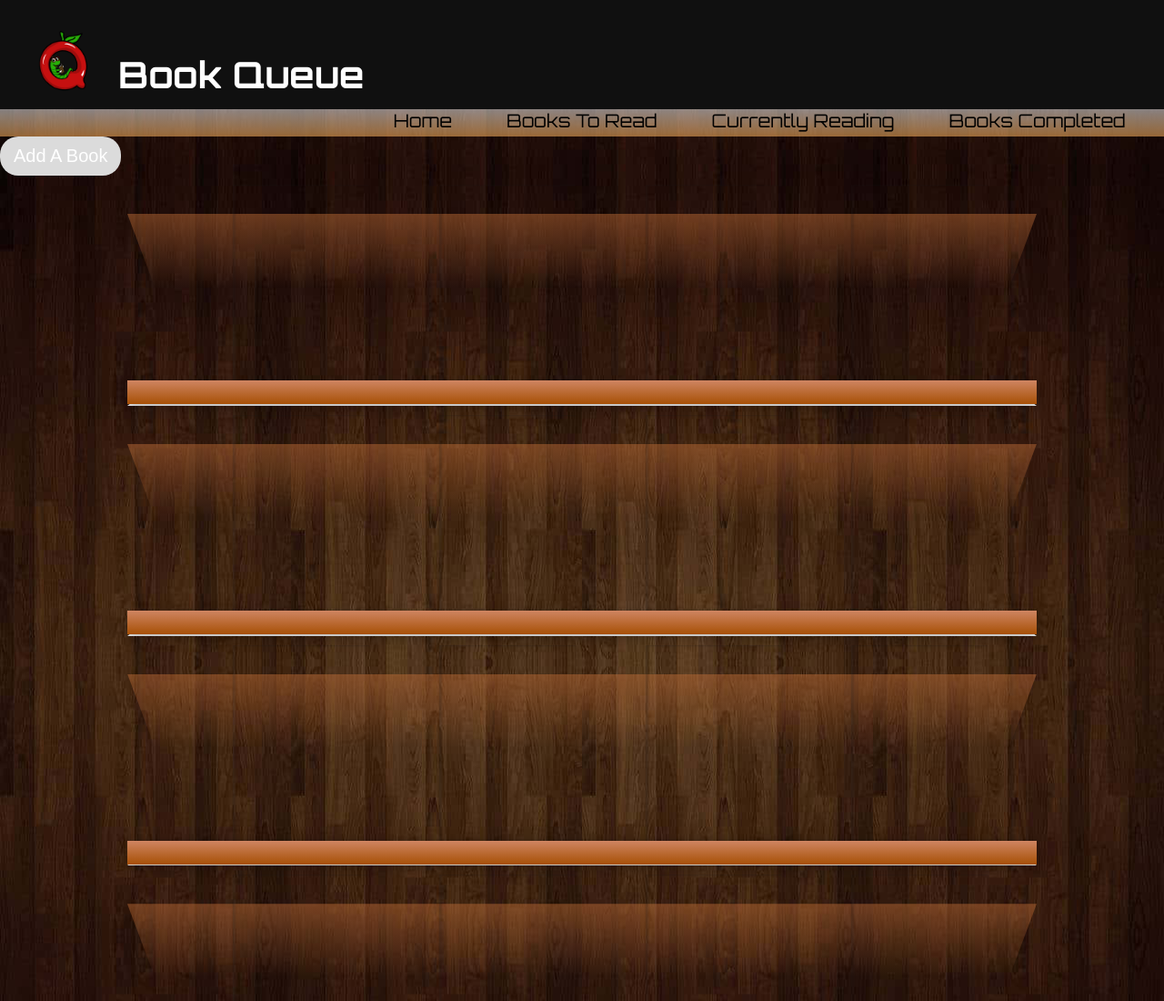
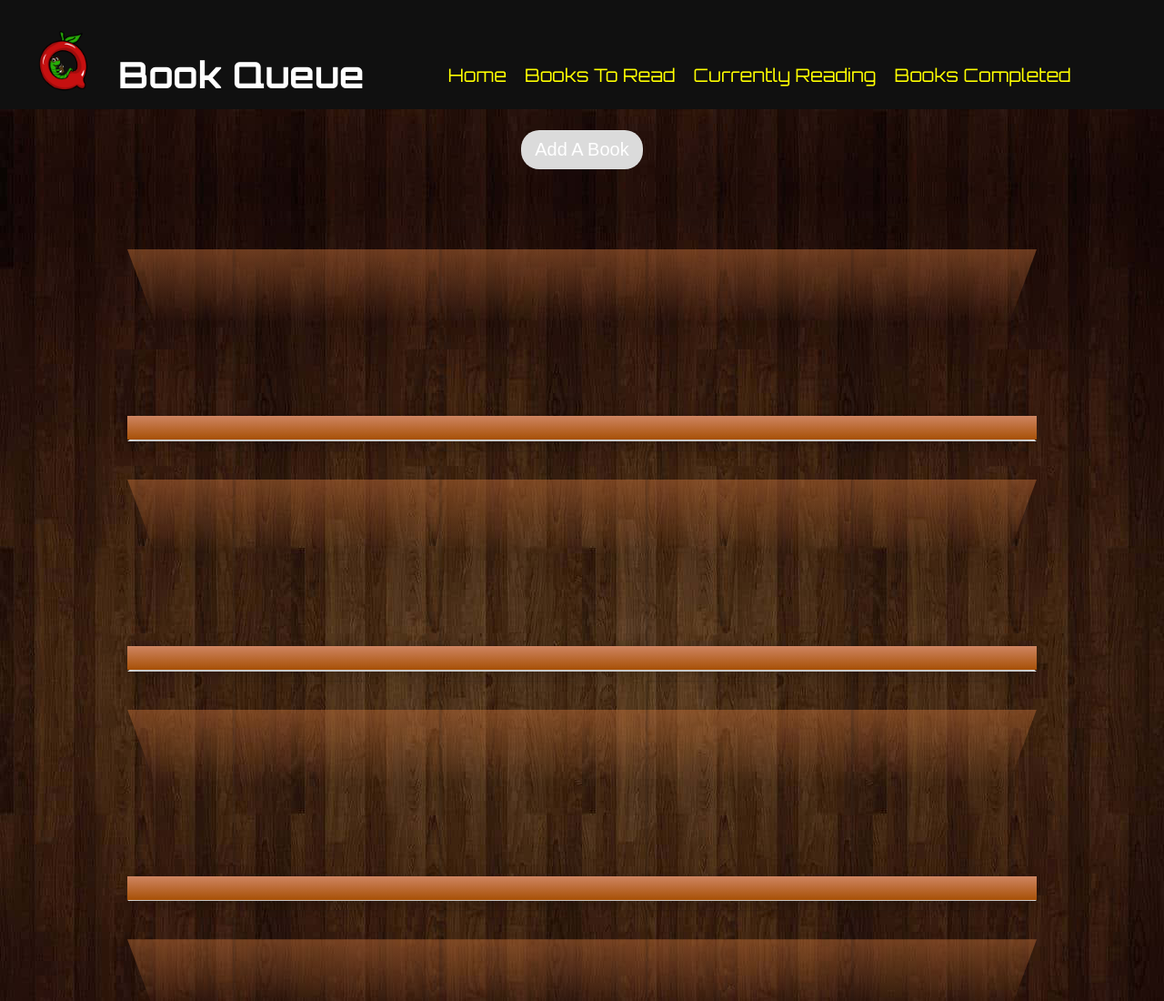
Before and after one commit to omgxlori/book-queue, a plain HTML site: page index.html in a window 1280 px wide. Shown: the top 1100 px of the page at 91% size. Drawn offline with Linux system fonts and the light colour scheme.

Commit message:
fixed header and add a book button

```diff
--- a/index.html
+++ b/index.html
@@ -23,21 +23,21 @@
       </style>
       <img src="../book-queue/Assets/Images/book_queue.png" />
       <h1> Book Queue</h1>
-      </div>
-      <nav>
         <ul>
           <li><a href="#home" id="filterAll">Home</a></li>
           <li><a href="#books-want-to-read" id="filterToRead">Books To Read</a></li>
           <li><a href="#books-currently-reading" id="filterCurrentlyReading">Currently Reading</a></li>
           <li><a href="#books-read" id="filterCompleted">Books Completed</a></li>
         </ul>
-      </nav>
+      </div>
     </header>
 
     </div>
     </div>
 
-    <button id="addBookButton">Add A Book</button>
+    <br>
+
+    <center><button id="addBookButton">Add A Book</button></center>
     <form id="bookForm" style="display:none; position: relative;">
         <span id="closeFormButton" style="cursor: pointer; position: absolute; top: 10px; right: 10px; font-size: 24px;">&times;</span>
 
@@ -99,7 +99,7 @@
     <div id="books-read" class="book-list"></div> -->
 
 
-
+<br><br>
 
 <center><div class="codepen-bookshelf">
   <div class="codepenbooks">
--- a/style.css
+++ b/style.css
@@ -15,7 +15,7 @@ height: 30px;
   max-height: 0px;
 }
 
-nav ul {
+ul {
   list-style-type: none; /* Remove bullets */
   padding: 0; /* Remove default padding */
   margin: 0; /* Remove default margin */
@@ -23,14 +23,14 @@ nav ul {
   justify-content: center;
 }
 
-nav ul li {
+ul li {
   display: inline-block; /* Make <li> elements inline */
   margin-right: 20px; /* Add space between items */
   font-family: 'Orbitron' ;
 }
 
 nav ul li a {
-  color: black; /* Set link color */
+  color:black; /* Set link color */
 }
 
 nav ul li:last-child {
@@ -40,10 +40,11 @@ nav ul li:last-child {
 a {
   text-decoration: none;
   height: 100%;
-  padding: 0px 20px;
+  padding: 0px;
+  padding-top: 50px;
   display: table;
+  color: yellow;
 }
-
 
   #addBookButton {
       z-index: 100;
```
